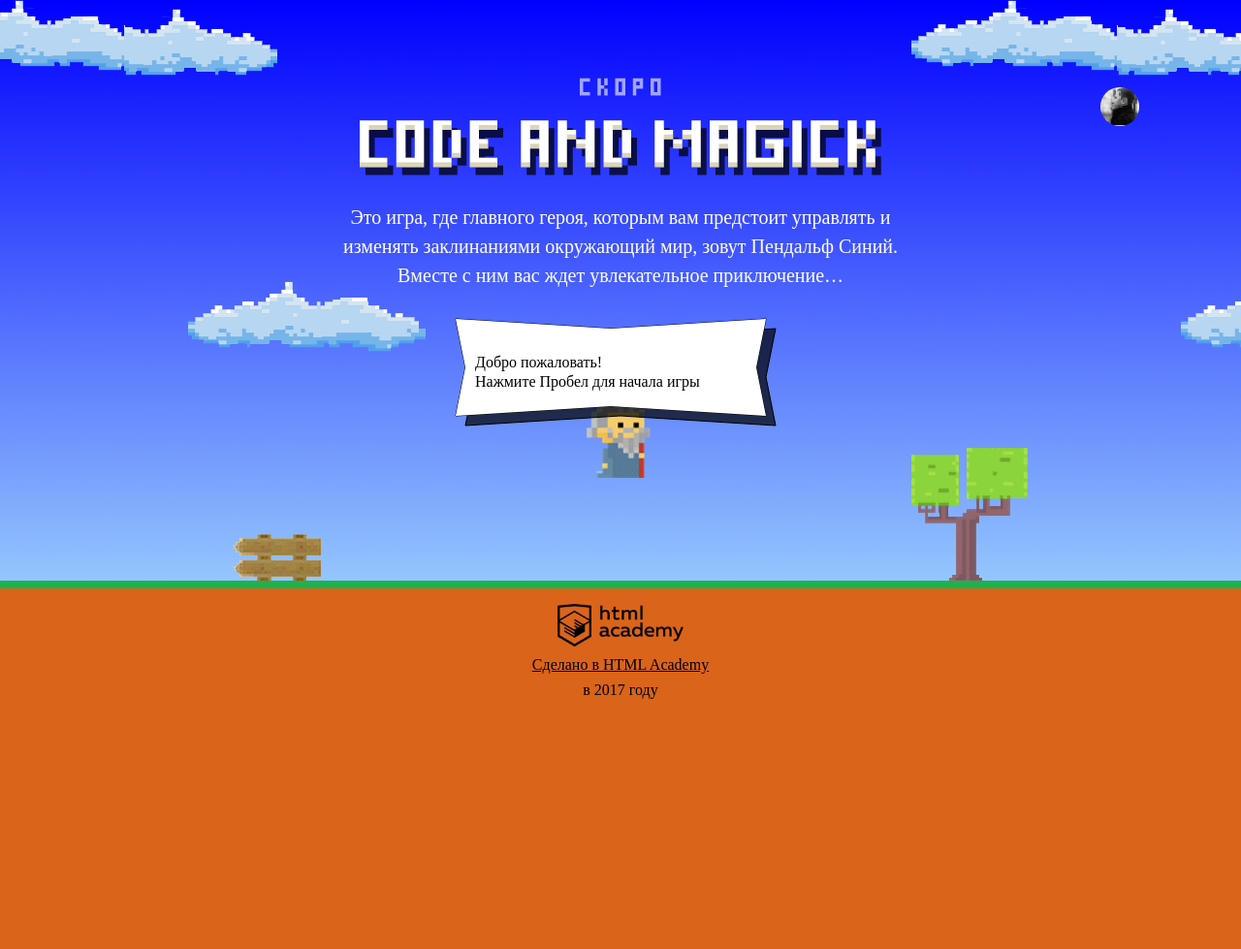
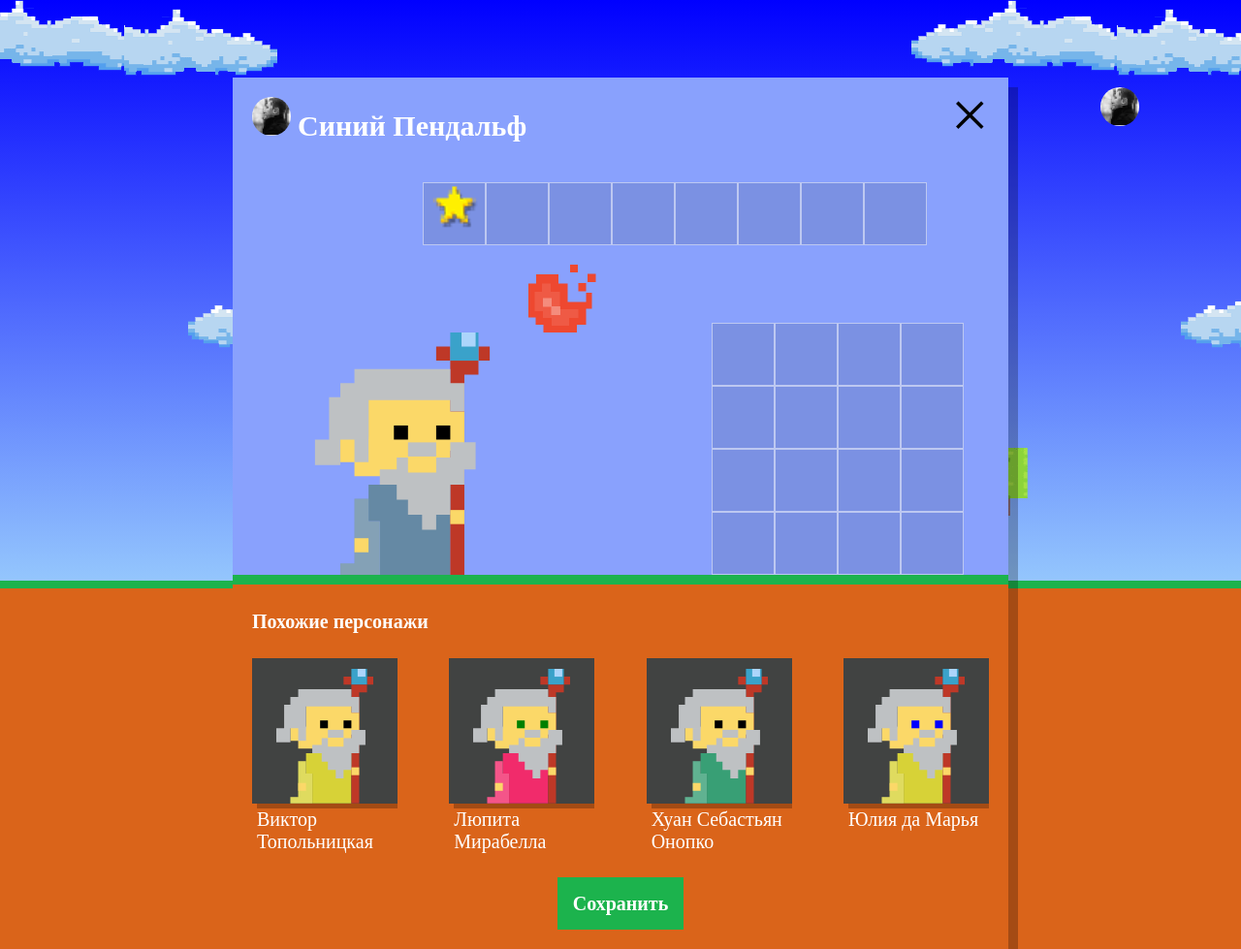
Before and after one commit to ogr1k/1000573-code-and-magick-19, a website: page index.html in a window 1280 px wide. Shown: the whole page at 97% size. Before the commit the page ends 800 px from the top, so only its background shows below. Drawn offline with Linux system fonts and the light colour scheme; a web font is replaced by a local one.

Commit message:
Добавил DOM элементы

```diff
--- a/index.html
+++ b/index.html
@@ -198,7 +198,7 @@ var getFireballSpeed = function(left) {
     return height / 3;
   };
 </script>
-
+<script src="js/setup.js"></script>
 <script src="js/stat.js"></script>
 <script src="js/game.js"></script>
 
--- /dev/null
+++ b/js/setup.js
@@ -0,0 +1,58 @@
+'use strict';
+
+var userDialog = document.querySelector('.setup');
+userDialog.classList.remove('hidden');
+
+document.querySelector('.setup-similar').classList.remove('hidden');
+
+var similarListElement = document.querySelector('.setup-similar-list');
+var similarWizardTemplate = document.querySelector('#similar-wizard-template')
+    .content
+    .querySelector('.setup-similar-item');
+
+    var WIZARD_NAMES = ['Иван', 'Хуан Себастьян', 'Мария', 'Кристоф', 'Виктор', 'Юлия', 'Люпита', 'Вашингтон'];
+    var WIZARD_SURNAMES = ['да Марья', 'Верон', 'Мирабелла', 'Вальц', 'Онопко', 'Топольницкая', 'Нионго', 'Ирвинг'];
+    var WIZARD_COLOR_COATS = ['rgb(215, 210, 55)', 'rgb(241, 43, 107)', 'rgb(146, 100, 161)', 'rgb(56, 159, 117)', 'rgb(215, 210, 55)', 'rgb(0, 0, 0)'];
+    var WIZARD_EYES_COLOR = ['black', 'red', 'blue', 'yellow', 'green'];
+
+      var getRandomInteger = function (min, max) {
+      var rand = min + Math.random() * (max + 1 - min);
+      return Math.floor(rand);
+    };
+
+
+    var wizards = [
+  {
+    name: WIZARD_NAMES[getRandomInteger(0, WIZARD_NAMES.length-1)] + ' ' + WIZARD_SURNAMES[getRandomInteger(0, WIZARD_NAMES.length-1)],
+    coatColor: WIZARD_COLOR_COATS[getRandomInteger(0, WIZARD_COLOR_COATS.length-1)],
+    eyesColor: WIZARD_EYES_COLOR[getRandomInteger(0, WIZARD_EYES_COLOR.length-1)]
+  },
+  {
+    name: WIZARD_NAMES[getRandomInteger(0, WIZARD_NAMES.length-1)] + ' ' + WIZARD_SURNAMES[getRandomInteger(0, WIZARD_NAMES.length-1)],
+    coatColor: WIZARD_COLOR_COATS[getRandomInteger(0, WIZARD_COLOR_COATS.length-1)],
+    eyesColor: WIZARD_EYES_COLOR[getRandomInteger(0, WIZARD_EYES_COLOR.length-1)]
+  },
+  {
+    name: WIZARD_NAMES[getRandomInteger(0, WIZARD_NAMES.length-1)] + ' ' + WIZARD_SURNAMES[getRandomInteger(0, WIZARD_NAMES.length-1)],
+    coatColor: WIZARD_COLOR_COATS[getRandomInteger(0, WIZARD_COLOR_COATS.length-1)],
+    eyesColor: WIZARD_EYES_COLOR[getRandomInteger(0, WIZARD_EYES_COLOR.length-1)]
+  },
+  {
+    name: WIZARD_NAMES[getRandomInteger(0, WIZARD_NAMES.length-1)] + ' ' + WIZARD_SURNAMES[getRandomInteger(0, WIZARD_NAMES.length-1)],
+    coatColor: WIZARD_COLOR_COATS[getRandomInteger(0, WIZARD_COLOR_COATS.length-1)],
+    eyesColor: WIZARD_EYES_COLOR[getRandomInteger(0, WIZARD_EYES_COLOR.length-1)]
+  }
+];
+
+
+    for (var i = 0; i < 4; i++) {
+  var wizardElement = similarWizardTemplate.cloneNode(true);
+
+  wizardElement.querySelector('.setup-similar-label').textContent = wizards[i].name;
+  wizardElement.querySelector('.wizard-coat').style.fill = wizards[i].coatColor;
+  wizardElement.querySelector('.wizard-eyes').style.fill = wizards[i].eyesColor;
+
+
+
+  similarListElement.appendChild(wizardElement);
+}
```
